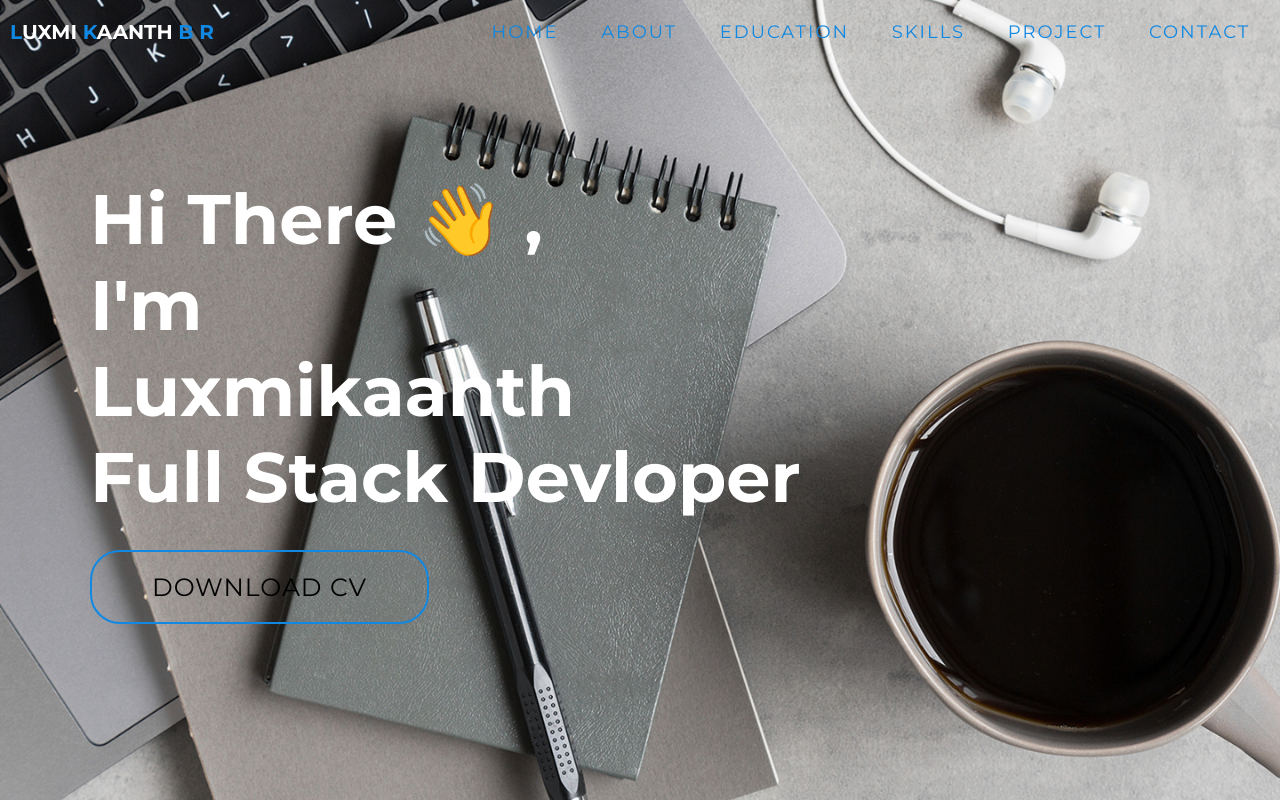
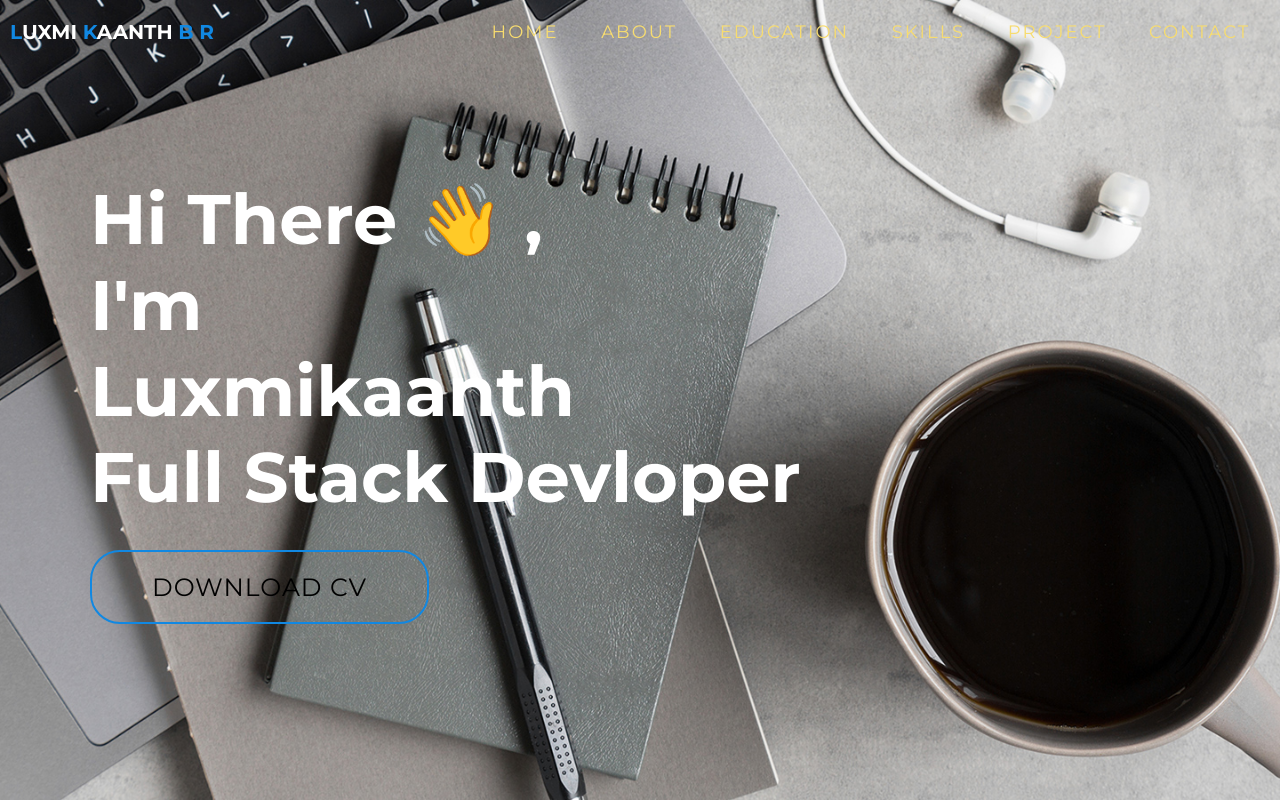
Before and after one commit to luxmikaanth/Protfolio, a plain HTML site: page index.html in a window 1280 px wide. Shown: the top 802 px of the page. Drawn offline with Linux system fonts and the light colour scheme.

Commit message:
Update style.css

```diff
--- a/style.css
+++ b/style.css
@@ -158,7 +158,7 @@ p{
     font-weight: 500;
     letter-spacing: 0.2rem;
     text-decoration: none;
-    color: rgb(17, 136, 226);
+    color: #F7DC6F ;
     text-transform: uppercase;
     padding: 20px;
     display: block;
```
